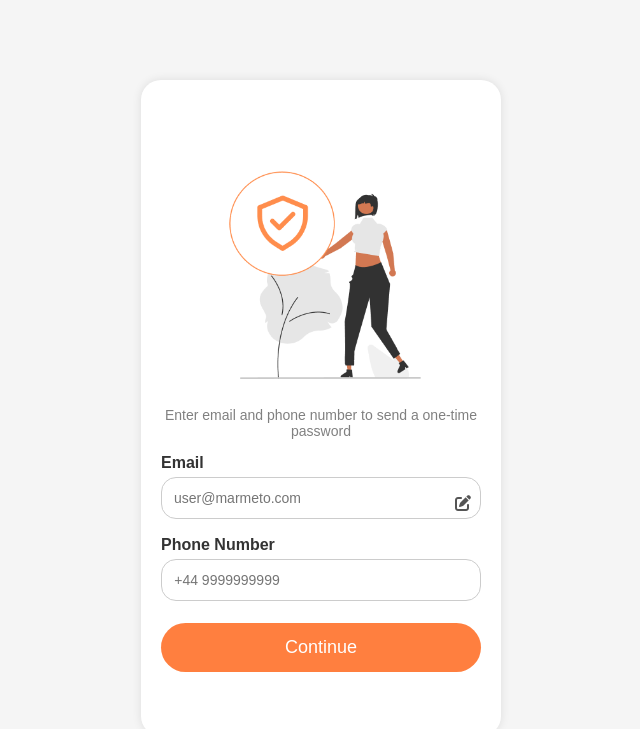
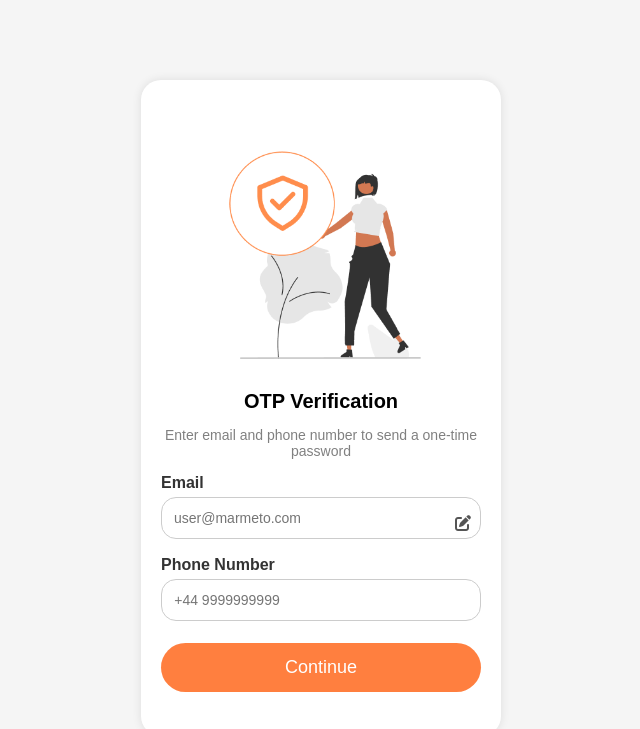
Before and after one commit to archita-behera/OTP-Verification, a plain HTML site: page index.html in a window 1280 px wide. Shown: the whole page, without its empty margins (319-959 px from the left). Drawn offline with Linux system fonts and the light colour scheme.

Commit message:
Update index.html

```diff
--- a/index.html
+++ b/index.html
@@ -12,7 +12,7 @@
     <div class="container">
         <div id="step1" class="card">
             <img src="images/Image.png" alt="Verification Image" class="image">
-
+            <h2>OTP Verification</h2>
             <p class="subtitle">Enter email and phone number to send a one-time password</p>
 
             <label>Email</label>
```
